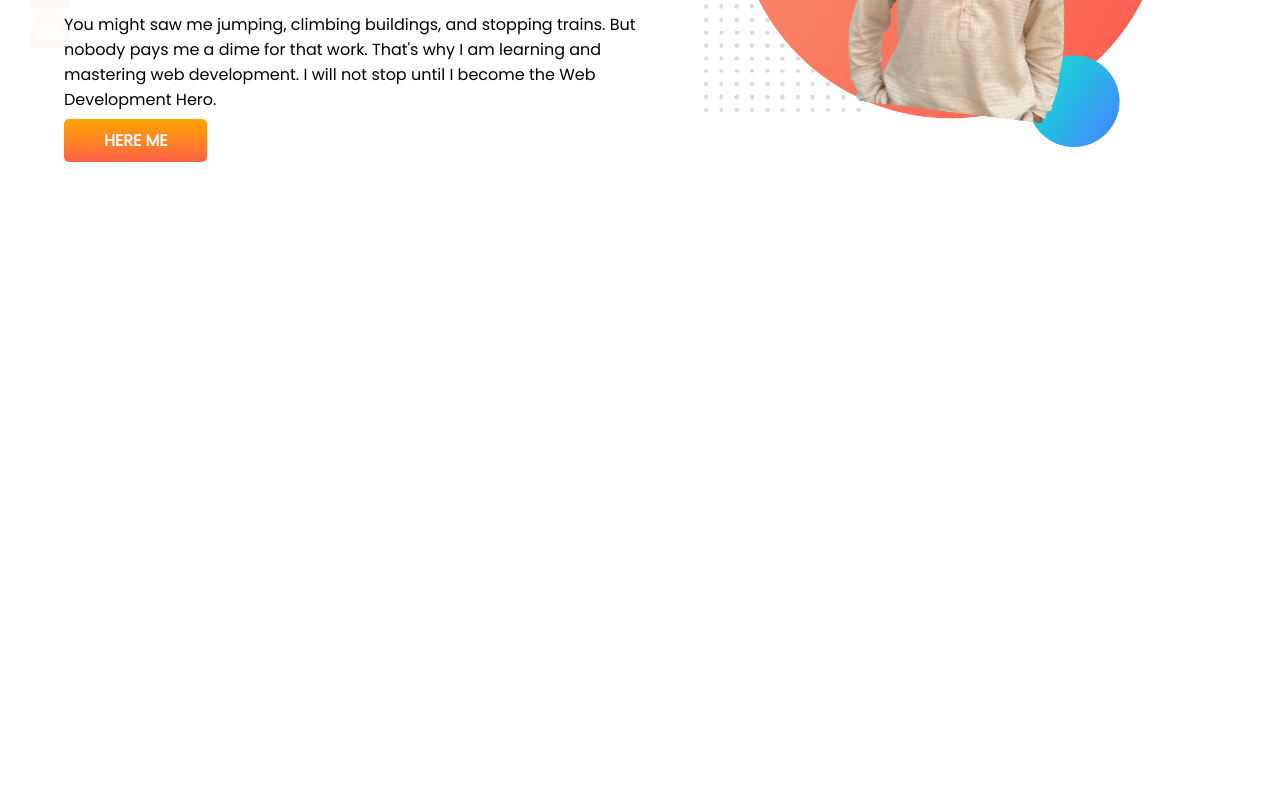
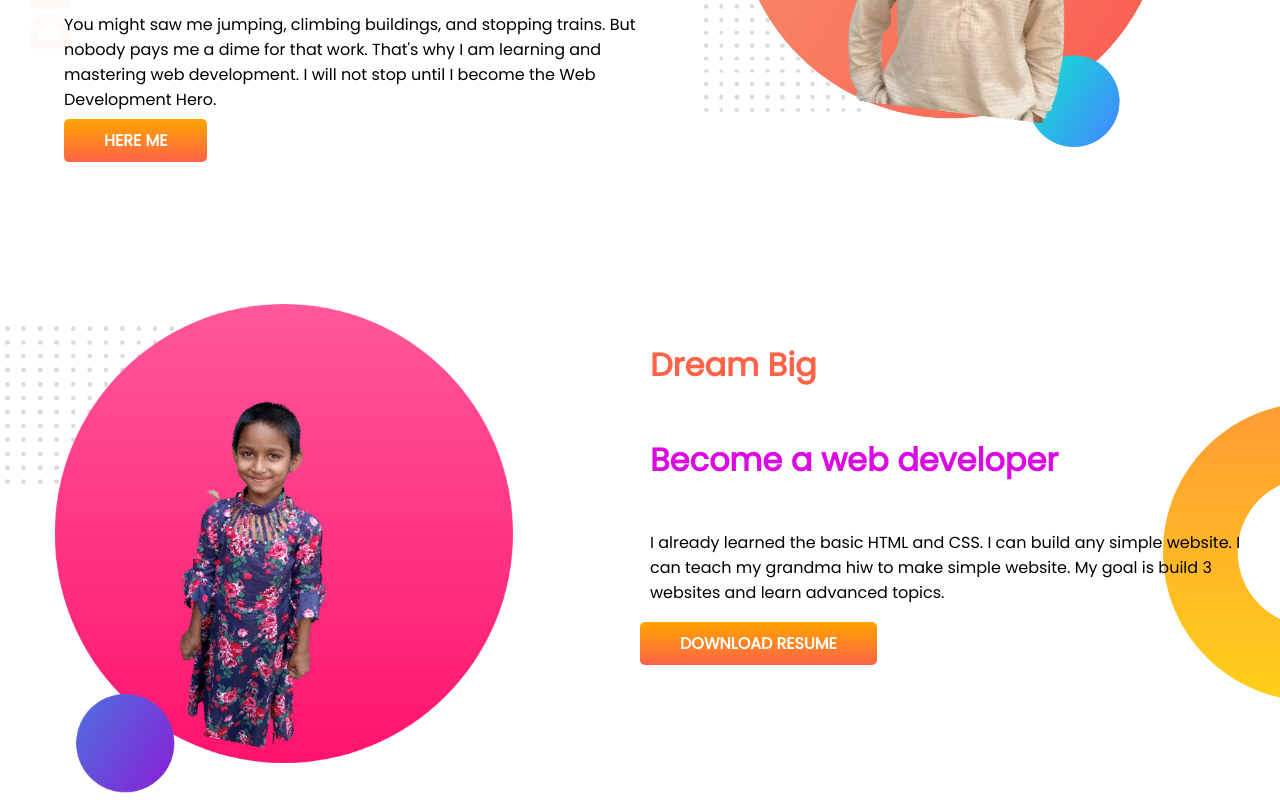
Before and after one commit to Rubel2022/Dveloper-portfolio, a plain HTML site: page index.html in a window 1280 px wide. Shown: the part 310-1110 px from the top of the page. Before the commit the page ends 800 px from the top, so only its background shows below. Drawn offline with Linux system fonts and the light colour scheme.

Commit message:
dream added

```diff
--- a/index.html
+++ b/index.html
@@ -25,6 +25,17 @@
                 <img src="images/my-bg.png" alt="">
             </div>
     </section>
+    <section class="dream-big">
+        <div class="dream-img">
+        <img src="images/sadia.png" alt="">
+        </div>
+        <div class="content-dream">
+         <h1>Dream Big</h1>
+         <h2>Become a web developer</h2>
+         <p>I already learned the basic HTML and CSS. I can build any simple website. I can teach my grandma hiw to make simple website. My goal is build 3 websites and learn advanced topics.</p>
+         <a class="drm-btn" target="blank"href="google.com"> DOWNLOAD RESUME</a>
+        </div>
+    </section>
 
 </body>
 </html>
--- a/style.css
+++ b/style.css
@@ -21,8 +21,13 @@ h1 {
     border-radius: 5px;
 }
 
-section {
+#link-btn:hover {
+    background-image: linear-gradient(green, yellow)
+}
+
+.top-banner {
     display: flex;
+    margin-bottom: 150px;
 }
 
 .header-style {
@@ -44,3 +49,57 @@ section {
     background-image: url(images/top-banner.png);
     background-repeat: no-repeat;
 }
+
+.dream-big {
+    display: flex;
+    background-image: url(images/dream-bg.png);
+    background-repeat: no-repeat;
+    background-position: right;
+}
+
+
+
+
+.dream-img {
+    width: 50%;
+    margin-left: 5px;
+
+}
+
+.dream-img img {
+    width: 80%;
+}
+
+.content-dream {
+    width: 50%;
+    margin-right: 5px;
+}
+
+.content-dream h1 {
+    color: tomato;
+    font-size: 2em;
+    padding: 10px;
+}
+
+.content-dream h2 {
+    color: rgb(219, 9, 226);
+    font-size: 2em;
+    padding: 10px;
+}
+
+.content-dream p {
+    padding: 10px;
+}
+
+.drm-btn {
+    font-weight: bold;
+    color: #fff;
+    background-image: linear-gradient(orange, tomato);
+    padding: 10px 40px;
+    text-decoration: none;
+    border-radius: 5px;
+}
+
+.drm-btn:hover {
+    background-image: linear-gradient(green, yellow)
+}
```
Also changed, not shown: images/sadia.png (added).
